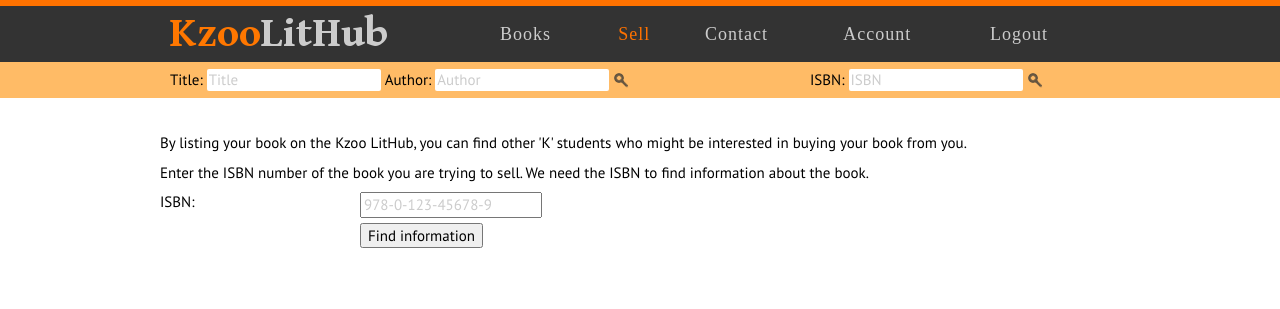
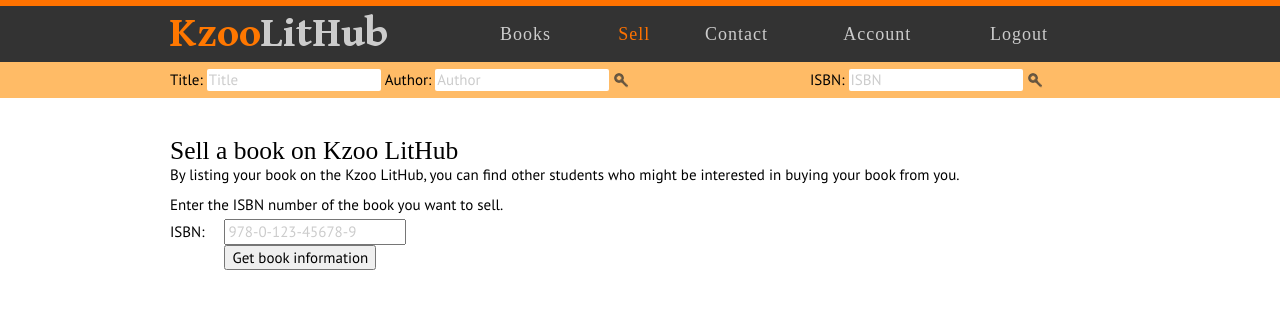
Before and after one commit to umangv/LitHub, a Django app: page /bookswap/sell/search/ in a window 1280 px wide. Shown: the top 309 px of the page. Run offline with Django 3.2, Linux system fonts and the light colour scheme; the visitor is signed in with stand-in values (Sample User, id 1); parts of the project's set-up code (start-up, migrations or seed data) failed here and were passed over; some web fonts are replaced.

Commit message:
Transitioned all div#form's into tables.
For now, table forms work more conveniently.

```diff
--- a/bookswap/models.py
+++ b/bookswap/models.py
@@ -26,7 +26,7 @@ class Book(models.Model):
     isbn = models.CharField(max_length=20)
     title = models.CharField(max_length=200)
     author = models.CharField(max_length=100)
-    copyrightYear=models.IntegerField()
+    copyrightYear=models.IntegerField(verbose_name="Copyright Year")
     publisher=models.CharField(max_length=100)
     thumbnail_url = models.CharField(max_length=500, blank=True)
     subscribers = models.ManyToManyField(User, related_name='subscriptions')
--- a/bookswap/static/css/style.css
+++ b/bookswap/static/css/style.css
@@ -96,6 +96,7 @@ h2 { font-size: 1.7em; }
 h3 { font-size: 1.4em; }
 h4, th { font-size: 1.2em; }
 b { font-weight: bold; }
+.underline { border-bottom: 1px solid #ff7200; margin-bottom: 5px; }
 
 ::selection { background: #333; color: #ff7200; }
 ::-moz-selection { background: #333; color: #ff7200; }
@@ -146,6 +147,11 @@ ul.navlinks li.selected a
     -webkit-border-radius: 2px;
     -moz-border-radius: 2px;
     border-radius: 2px;
+}
+
+#onecol_main
+{
+    margin: 0 1.041666667%; /* 10 / 960 */
 }
 
 
@@ -387,6 +393,18 @@ ul.navlinks li.selected a
 }
 
 /* Form */
+ul.errorlist
+{
+    list-style:none;
+    padding:0;
+    margin:0;
+    font-size:14px;
+    color:red;
+}
+ul.errorlist li
+{
+    padding:0;
+}
 div#form label
 {
     float:left;
@@ -399,18 +417,6 @@ div#form input
 div#form input[type="submit"]
 {
     margin-left:200px;
-}
-div#form ul.errorlist
-{
-    color:red;
-    list-style:none;
-    padding:0;
-    margin-left:200px;
-    font-size:14px;
-}
-div#form ul.errorlist li
-{
-    padding:0;
 }
 span.bookinfo
 {
@@ -581,21 +587,20 @@ ul.features li span.new
 }
 
 /* Booklist table */
-table.booklist
+table.booklist, table.generic_table
 {
     border-collapse: collapse;
     width: 100%;
-	border-top: 1px solid #ff7200;
     padding-top: 5px;
 }
 
-table.booklist thead tr th
+table.booklist thead tr th, table.generic_table tr th
 {
     text-align: left;
 }
-table.booklist tr td, table.booklist thead tr th
+table.booklist tr td, table.booklist thead tr th, table.generic_table tr td, table.generic_table thead tr th
 {
-	padding: 0 2px;
+    padding: 2px 2px;
 }
 table.booklist tr td span.copyinfo
 {
@@ -608,6 +613,12 @@ table.booklist tr td.actions
 table.booklist tr td.actions img
 {
     vertical-align: middle;
+}
+
+table.sellform input[type=text], table.pwdchangeform input[type=password]
+{
+    width: 95%;
+    max-width: 350px;
 }
 
 /* TABLES NEED TO BE FIXED. */
--- a/templates/bookswap/my_account.html
+++ b/templates/bookswap/my_account.html
@@ -23,7 +23,7 @@
 {% block content %}
 <p>Welcome, <b>{{user.username}}</b>!</p>
 <div id="twocol_main">
-<h2>Your subscriptions</h2>
+<h2 class="underline">Your subscriptions</h2>
 <table class="booklist">
     {% for book in request.user.subscriptions.all %}
     <tr>
@@ -32,7 +32,7 @@
     </tr>
     {% endfor %}
 </table>
-<h2>Books you've listed</h2>
+<h2 class="underline">Books you've listed</h2>
 <table class="booklist">
     {% for copy in copies %}
     <tr>
--- a/templates/bookswap/sell_search.html
+++ b/templates/bookswap/sell_search.html
@@ -21,13 +21,16 @@
 {% block nav_sell %}selected{% endblock %}
 {% block title %}Sell a book{% endblock %}
 {% block content %}
-<div id="form">
-    <p>By listing your book on the Kzoo LitHub, you can find other 'K' students who might be interested in buying your book from you.</p>
-    <p>Enter the ISBN number of the book you are trying to sell. We need the ISBN to find information about the book.</p>
-    <form method="post" action="">
-        {% csrf_token %}
-        <p><label for="isbn">ISBN:</label><input type="text" id="isbn" name="isbn" placeholder="978-0-123-45678-9" x-webkit-speech/></p>
-        <input type="submit" value="Find information"/>
-    </form>
+<div id="onecol_main">
+<h2>Sell a book on Kzoo LitHub</h2>
+<p>By listing your book on the Kzoo LitHub, you can find other students who might be interested in buying your book from you.</p>
+<p>Enter the ISBN number of the book you want to sell. </p>
+<form method="post" action="">
+    {% csrf_token %}
+    <table>
+        <tr><td><label for="isbn" style="padding-right: 20px;">ISBN:</label></td><td><input type="text" id="isbn" name="isbn" placeholder="978-0-123-45678-9" x-webkit-speech/></td></tr>
+        <tr><td></td><td><input type="submit" value="Get book information"/></td></tr>
+    </table>
+</form>
 </div>
 {% endblock %}
--- a/templates/registration/password_change_done.html
+++ b/templates/registration/password_change_done.html
@@ -21,7 +21,8 @@
 {% block nav_profile %}selected{% endblock %}
 {% block title %}Login{% endblock %}
 {% block content %}
+<div id="onecol_main">
 Password successfully changed.
-
 <a href="{% url bookswap.views.my_account %}">Click here to go back to your profile</a>
+</div>
 {% endblock %}
```
Also changed, not shown: templates/bookswap/contact.html (+5 -3 lines), templates/bookswap/mark_sold.html (+17 -11 lines), templates/bookswap/sell_existing.html (+11 -8 lines), templates/bookswap/sell_new.html (+12 -9 lines), templates/bookswap/sell_select_book.html (+11 -6 lines), templates/registration/password_change_form.html (+8 -5 lines). Lines whose indentation alone changed are shown as unchanged.
